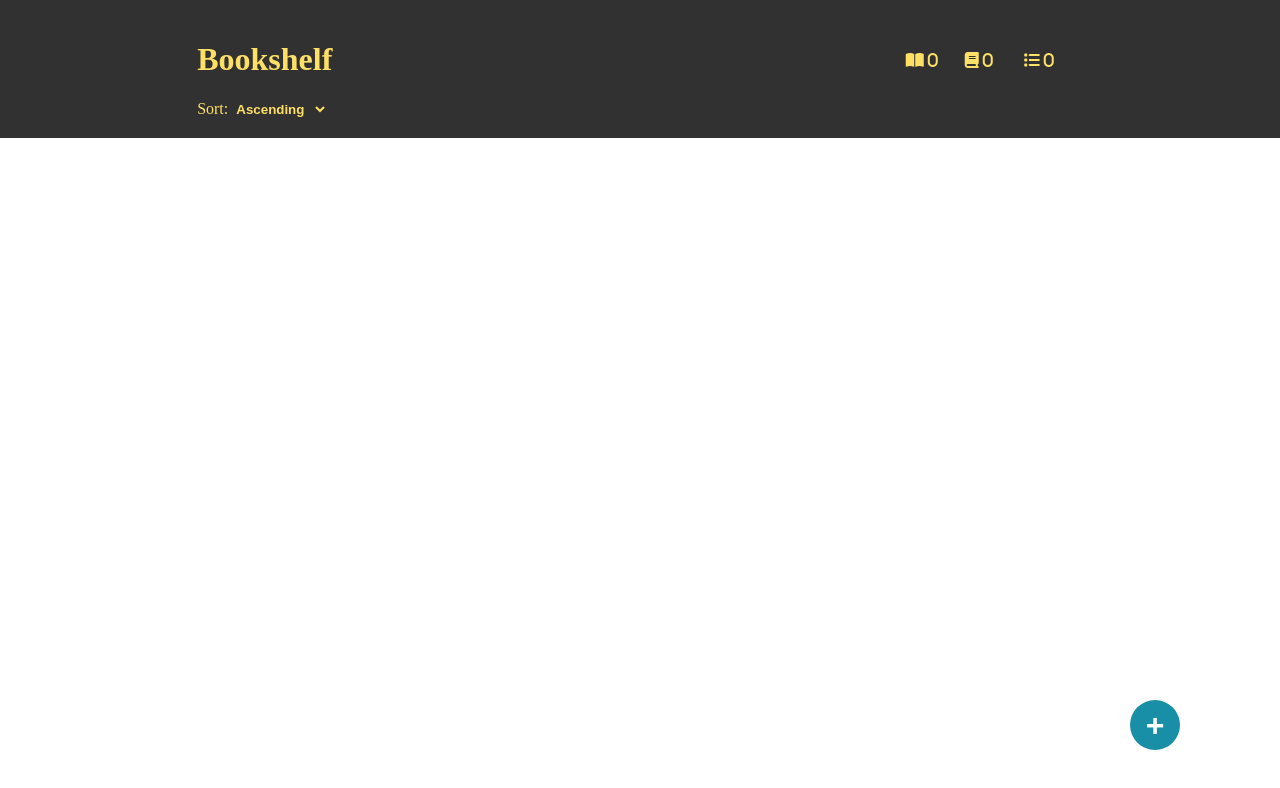
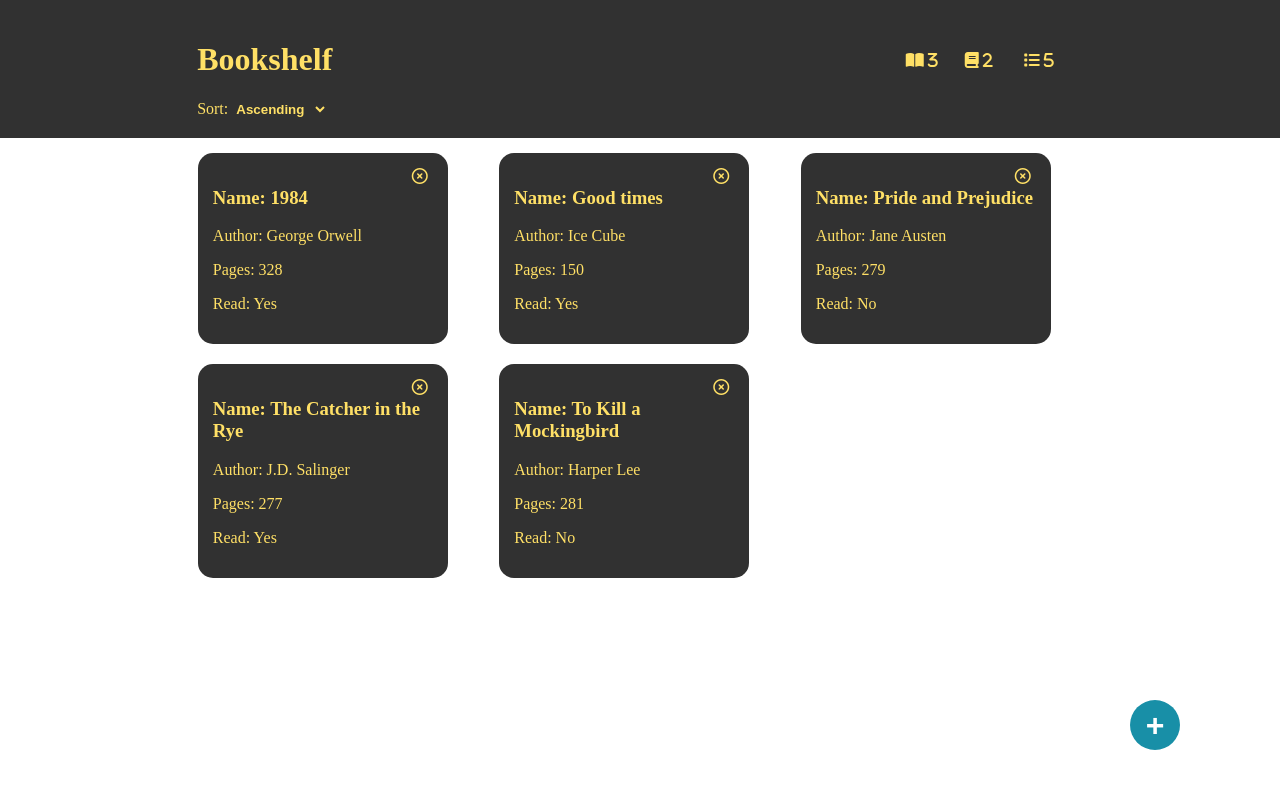
Before and after one commit to fernandoapeguero/Bookshelf, a plain HTML site: page Bookshelf/index.html in a window 1280 px wide. Drawn offline with Linux system fonts and the light colour scheme.

Commit message:
Add delete icons for card

```diff
--- a/Bookshelf/script.js
+++ b/Bookshelf/script.js
@@ -1,5 +1,42 @@
-const books = [];
-let bookCount = 0;
+const books = [
+  {
+    id: 1,
+    title: "Good times",
+    author: "Ice Cube",
+    pages: 150,
+    read: true,
+  },
+  {
+    id: 2,
+    title: "To Kill a Mockingbird",
+    author: "Harper Lee",
+    pages: 281,
+    read: false,
+  },
+  {
+    id: 3,
+    title: "The Catcher in the Rye",
+    author: "J.D. Salinger",
+    pages: 277,
+    read: true,
+  },
+  {
+    id: 4,
+    title: "Pride and Prejudice",
+    author: "Jane Austen",
+    pages: 279,
+    read: false,
+  },
+  {
+    id: 5,
+    title: "1984",
+    author: "George Orwell",
+    pages: 328,
+    read: true,
+  },
+];
+
+let bookCount = books.length;
 let booksRead = 0;
 let booksNotRead = 0;
 
@@ -115,6 +152,7 @@ const displayBooks = () => {
     }
 
     bookshelf.innerHTML += `<div class="card">
+      <i class="fa-sharp fa-regular fa-circle-xmark delete" id="${i}"></i>
       <h3 class="card_title">Name: ${book.title}</h3>
       <p class="book_author">Author: ${book.author}</p>
       <p class="book_pages">Pages: ${book.pages}</p>
@@ -127,3 +165,7 @@ const displayBooks = () => {
 
   console.log;
 };
+
+// Delete Book
+
+displayBooks();
--- a/Bookshelf/style.css
+++ b/Bookshelf/style.css
@@ -113,6 +113,19 @@ h1 {
     background-color: var(--jet);
     padding: 15px;
     border-radius: 15px;
+    position: relative;
+}
+
+.card .delete {
+    top: 15px;
+    right: 20px;
+    color: var(--naples-yellow);
+    cursor: pointer;
+    position: absolute;
+}
+
+.card .delete:hover {
+    color: var(--red);
 }
 
  /* input form */
```
